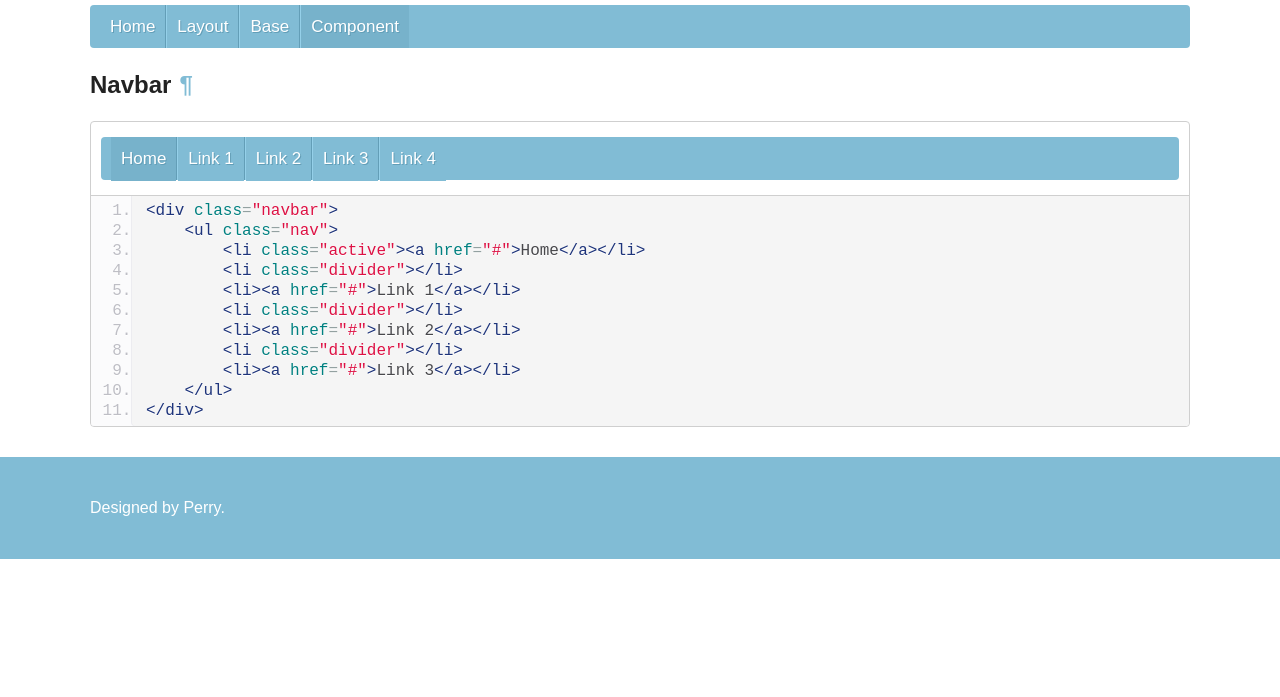
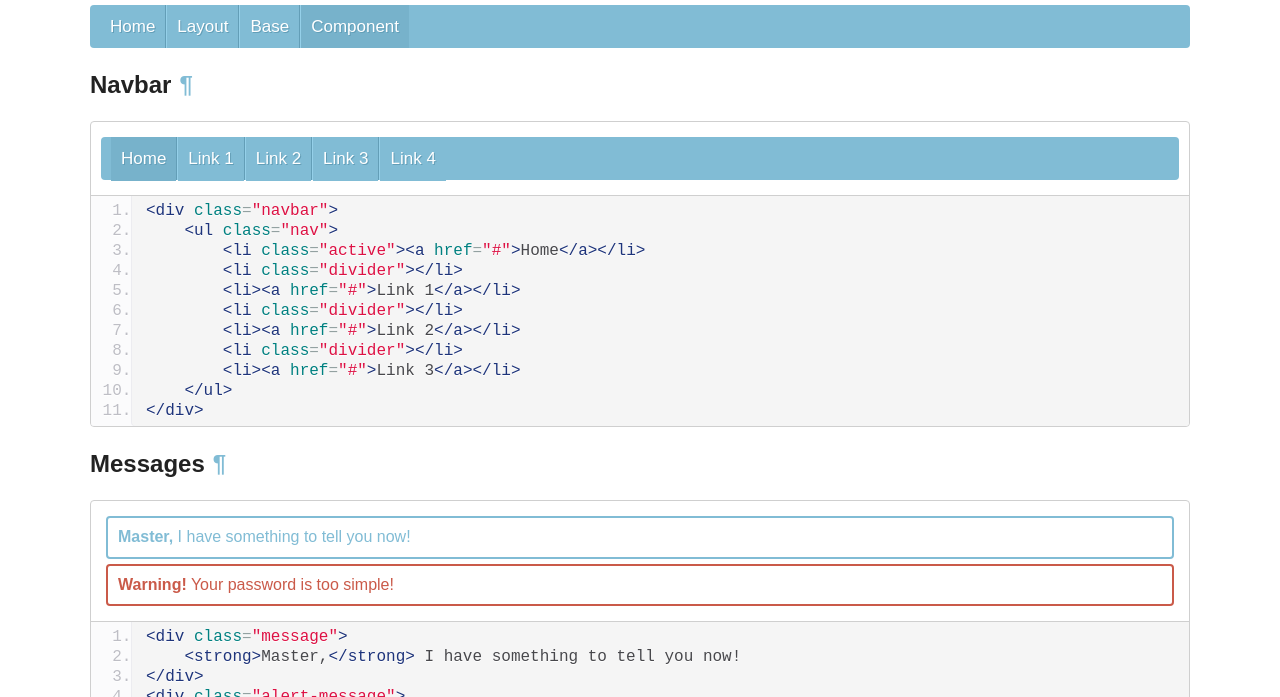
Before and after one commit to shunfan/crisp, a plain HTML site: page component.html in a window 1280 px wide. Shown: the part 103-800 px from the top of the page. Drawn offline with Linux system fonts and the light colour scheme.

Commit message:
Add message component.

```diff
--- a/component.html
+++ b/component.html
@@ -61,6 +61,27 @@
                             </div>
                         </div>
                     </div>
+                    <div id="messages">
+                        <h2>Messages<a class="headerlink" href="#messages" title="Permalink to this headline">¶</a></h2>
+                        <div class="example">
+                            <div class="result">
+                                <div class="message">
+                                    <strong>Master,</strong> I have something to tell you now!
+                                </div>
+                                <div class="alert-message">
+                                    <strong>Warning!</strong> Your password is too simple!
+                                </div>
+                            </div>
+                            <div class="code">
+                                <pre class="prettyprint linenums"><code>&lt;div class="message"&gt;
+    &lt;strong&gt;Master,&lt;/strong&gt; I have something to tell you now!
+&lt;/div&gt;
+&lt;div class="alert-message"&gt;
+    &lt;strong&gt;Warning!&lt;/strong&gt; Your password is too simple!
+&lt;/div&gt;</code></pre>
+                            </div>
+                        </div>
+                    </div>
                 </div>
             </div>
         </div>
--- a/css/crisp.less
+++ b/css/crisp.less
@@ -374,6 +374,24 @@ ul.pagination {
   }
 }
 
+/* Message */
+
+.message {
+  margin: 5px 5px;
+  padding: 8px 10px;
+  color: @general;
+  border: 2px solid @general;
+  .radius(4px);
+}
+
+.alert-message {
+  margin: 5px 5px;
+  padding: 8px 10px;
+  color: @alert;
+  border: 2px solid @alert;
+  .radius(4px);
+}
+
 /* Responsive */
 
 /* Large desktop */
```
Also changed, not shown: css/crisp.css.
